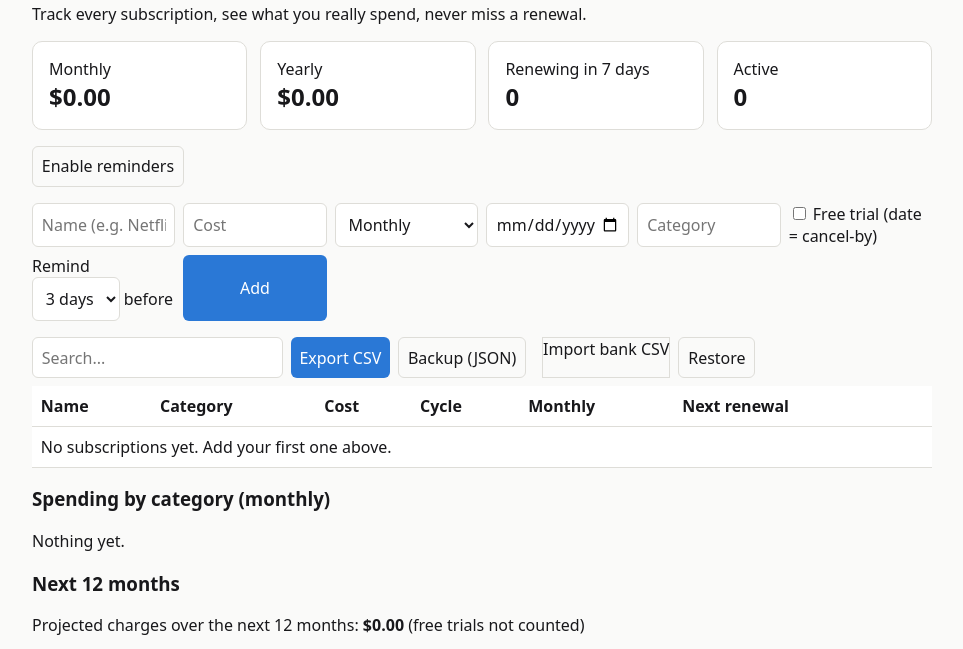
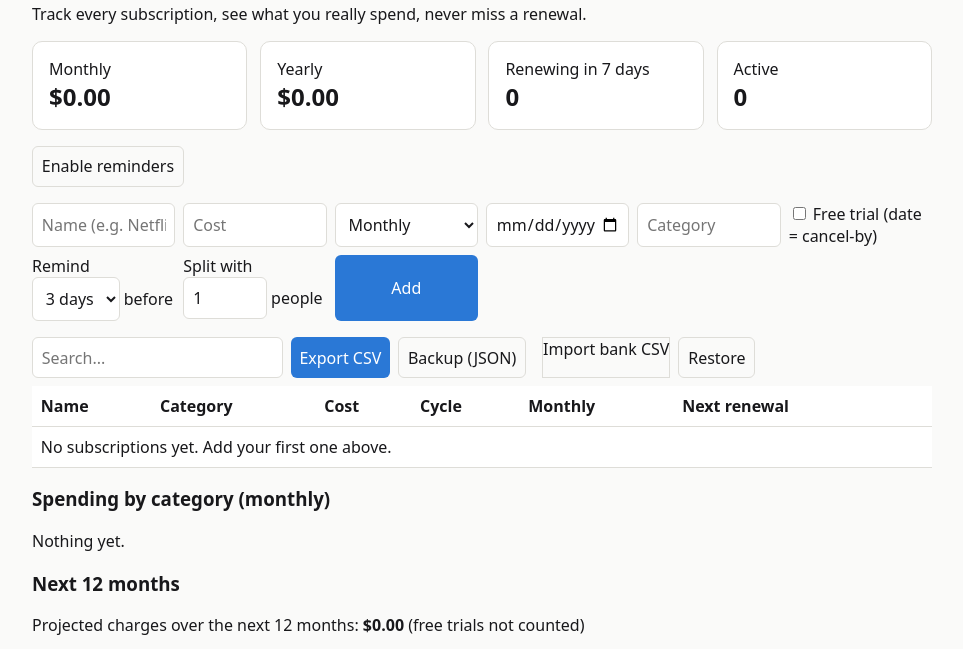
Before and after one commit to leonptucker3886-lab/Team-C_datasheet-SubTracker, a plain HTML site: page index.html in a window 1280 px wide. Shown: the part 89-738 px from the top of the page, without its empty margins (158-1121 px from the left). Drawn offline with Linux system fonts and the light colour scheme.

Commit message:
Pro milestone 4: price-increase alerts and shared-plan splitting

```diff
--- a/index.html
+++ b/index.html
@@ -28,6 +28,7 @@ tr.trial td:first-child::after{content:" TRIAL";font-size:.7rem;background:#2A78
 <form id="f"><input id="name" placeholder="Name (e.g. Netflix)" required><input id="cost" type="number" step="0.01" min="0" placeholder="Cost" required>
 <select id="cycle"><option value="monthly">Monthly</option><option value="yearly">Yearly</option><option value="weekly">Weekly</option><option value="quarterly">Quarterly</option></select>
 <input id="next" type="date" required title="Next renewal"><input id="cat" placeholder="Category" list="cats"><datalist id="cats"></datalist><label><input id="trial" type="checkbox"> Free trial (date = cancel-by)</label><label>Remind <select id="rem"><option value="1">1 day</option><option value="3" selected>3 days</option><option value="7">7 days</option></select> before</label>
+<label>Split with <input id="share" type="number" min="1" value="1" style="width:4em"> people</label>
 <button id="save">Add</button></form>
 <div class="tools"><input id="q" placeholder="Search..."><button id="csv">Export CSV</button><button class="ghost" id="bk">Backup (JSON)</button><label class="btn">Restore<input type="file" id="rs" accept=".json" hidden></label></div>
 <div class="wrap"><table><thead><tr><th>Name</th><th>Category</th><th>Cost</th><th>Cycle</th><th>Monthly</th><th>Next renewal</th><th></th></tr></thead><tbody id="rows"></tbody></table></div>
```
